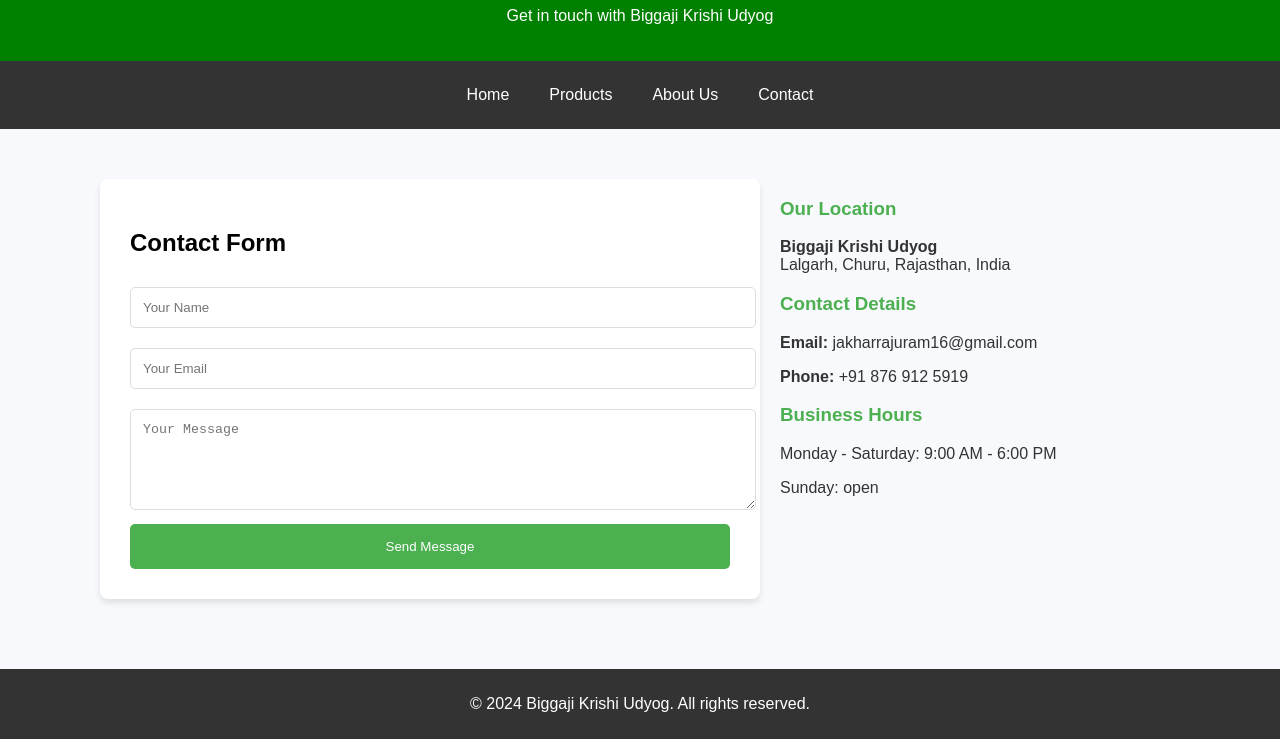
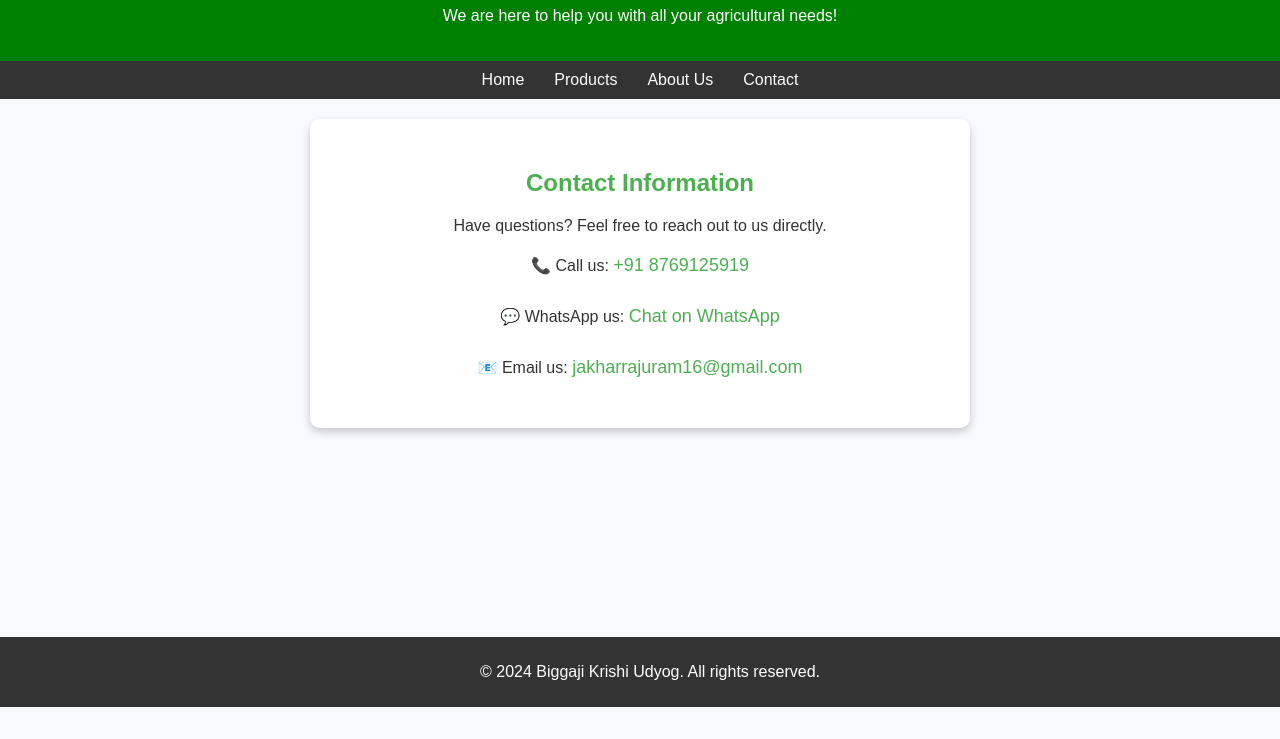
Before and after one commit to 11629167/biggaji-krishi-udyog, a plain HTML site: page contactbku.html in a window 1280 px wide. Shown: the part 93-832 px from the top of the page. After the commit the page ends 800 px from the top, so only its background shows below. Drawn offline with Linux system fonts and the light colour scheme.

Commit message:
Update contactbku.html

```diff
--- a/contactbku.html
+++ b/contactbku.html
@@ -16,9 +16,20 @@
             background-color: green;
             color: white;
             text-align: center;
-            padding: 20px 10px;
+            padding: 20px;
         }
 
+        nav {
+            background-color: #333;
+            padding: 10px 0;
+        }
+
+        nav a {
+            color: white;
+            text-decoration: none;
+            margin: 0 15px;
+            font-size: 16px;
+        }
         nav {
             background-color: #333;
             padding: 10px 0;
@@ -26,64 +37,41 @@
             justify-content: center;
         }
 
-        nav a {
-            color: white;
-            padding: 15px 20px;
-            text-decoration: none;
-        }
 
         nav a:hover {
             text-decoration: underline;
         }
 
+
         .contact-container {
-            display: flex;
-            justify-content: center;
-            padding: 50px 10px;
+            text-align: center;
+            padding: 30px;
+            margin: 20px auto;
+            max-width: 600px;
+            background-color: white;
+            box-shadow: 0 4px 8px rgba(0, 0, 0, 0.2);
+            border-radius: 10px;
         }
 
-        .contact-form {
-            width: 60%;
-            max-width: 600px;
-            background-color: white;
-            padding: 30px;
-            border-radius: 8px;
-            box-shadow: 0 4px 6px rgba(0, 0, 0, 0.1);
+        .contact-container h2 {
+            color: #4CAF50;
+            margin-bottom: 20px;
         }
 
-        .contact-form input, .contact-form textarea {
-            width: 100%;
-            padding: 12px;
+        .contact-container a {
+            color: #4CAF50;
+            text-decoration: none;
+            font-size: 18px;
             margin: 10px 0;
-            border: 1px solid #ddd;
-            border-radius: 5px;
+            display: inline-block;
         }
 
-        .contact-form button {
-            background-color: #4CAF50;
-            color: white;
-            padding: 15px 20px;
-            border: none;
-            border-radius: 5px;
-            cursor: pointer;
-            width: 100%;
+        .contact-container a:hover {
+            text-decoration: underline;
         }
 
-        .contact-form button:hover {
-            background-color: #45a049;
-        }
-
-        .contact-info {
-            width: 40%;
-            max-width: 400px;
-            margin-left: 20px;
-        }
-
-        .contact-info h3 {
-            color: #4CAF50;
-        }
-
-        .contact-info p {
+        .contact-container p {
+            margin: 10px 0;
             font-size: 16px;
             color: #333;
         }
@@ -93,17 +81,18 @@
             color: white;
             text-align: center;
             padding: 10px;
-            margin-top: 20px;
+            position: fixed;
+            bottom: 0;
+            width: 100%;
         }
     </style>
 </head>
 <body>
 
     <header>
-        <h1>Contact Us</h1>
-        <p>Get in touch with Biggaji Krishi Udyog</p>
+        <h1>Contact Biggaji Krishi Udyog</h1>
+        <p>We are here to help you with all your agricultural needs!</p>
     </header>
-
     <nav>
         <a href="index.html">Home</a>
         <a href="product.html">Products</a>
@@ -111,29 +100,14 @@
         <a href="contactbku.html">Contact</a>
     </nav>
 
+
     <div class="contact-container">
-        <div class="contact-form">
-            <h2>Contact Form</h2>
-            <form>
-                <input type="text" placeholder="Your Name" required>
-                <input type="email" placeholder="Your Email" required>
-                <textarea placeholder="Your Message" rows="5" required></textarea>
-                <button type="submit">Send Message</button>
-            </form>
-        </div>
+        <h2>Contact Information</h2>
+        <p>Have questions? Feel free to reach out to us directly.</p>
 
-        <div class="contact-info">
-            <h3>Our Location</h3>
-            <p><strong>Biggaji Krishi Udyog</strong><br>Lalgarh, Churu, Rajasthan, India</p>
-
-            <h3>Contact Details</h3>
-            <p><strong>Email:</strong> jakharrajuram16@gmail.com</p>
-            <p><strong>Phone:</strong> +91 876 912 5919</p>
-
-            <h3>Business Hours</h3>
-            <p>Monday - Saturday: 9:00 AM - 6:00 PM</p>
-            <p>Sunday: open</p>
-        </div>
+        <p>📞 Call us: <a href="tel:+918769125919">+91 8769125919</a></p>
+        <p>💬 WhatsApp us: <a href="https://wa.me/918769125919" target="_blank">Chat on WhatsApp</a></p>
+        <p>📧 Email us: <a href="jakharrajuram16@gmail.com">jakharrajuram16@gmail.com</a></p>
     </div>
 
     <footer>
```
